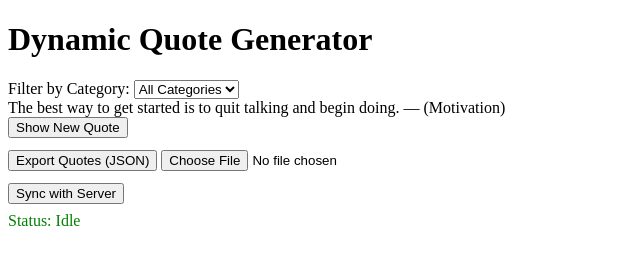
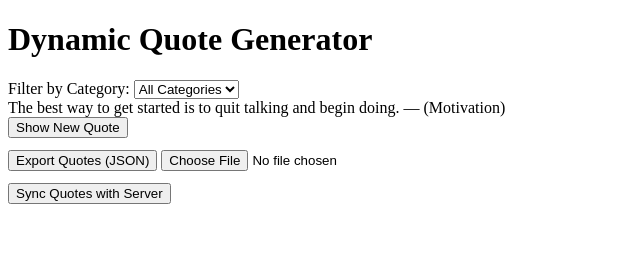
Before and after one commit to Griffins-Wanyama254/alx_fe_javascript, a plain HTML site: page dom-manipulation/index.html in a window 1280 px wide. Shown: the whole page, without its empty margins (0-640 px from the left). Drawn offline with Linux system fonts and the light colour scheme.

Commit message:
Task 4: Server sync simulation with conflicts (server wins), auto-sync, notifications

```diff
--- a/dom-manipulation/index.html
+++ b/dom-manipulation/index.html
@@ -28,12 +28,10 @@
            onchange="importFromJsonFile(event)" />
   </div>
 
-  <!-- Sync controls -->
+  <!-- 🔔 Sync Button + Status Notification -->
   <div style="margin-top:12px;">
-    <button id="syncBtn">Sync with Server</button>
-    <div id="syncStatus" style="margin-top:8px; color: green;">
-      Status: Idle
-    </div>
+    <button id="syncBtn">Sync Quotes with Server</button>
+    <p id="syncStatus" style="color:blue; font-weight:bold; margin-top:6px;"></p>
   </div>
 
   <script src="script.js"></script>
```
